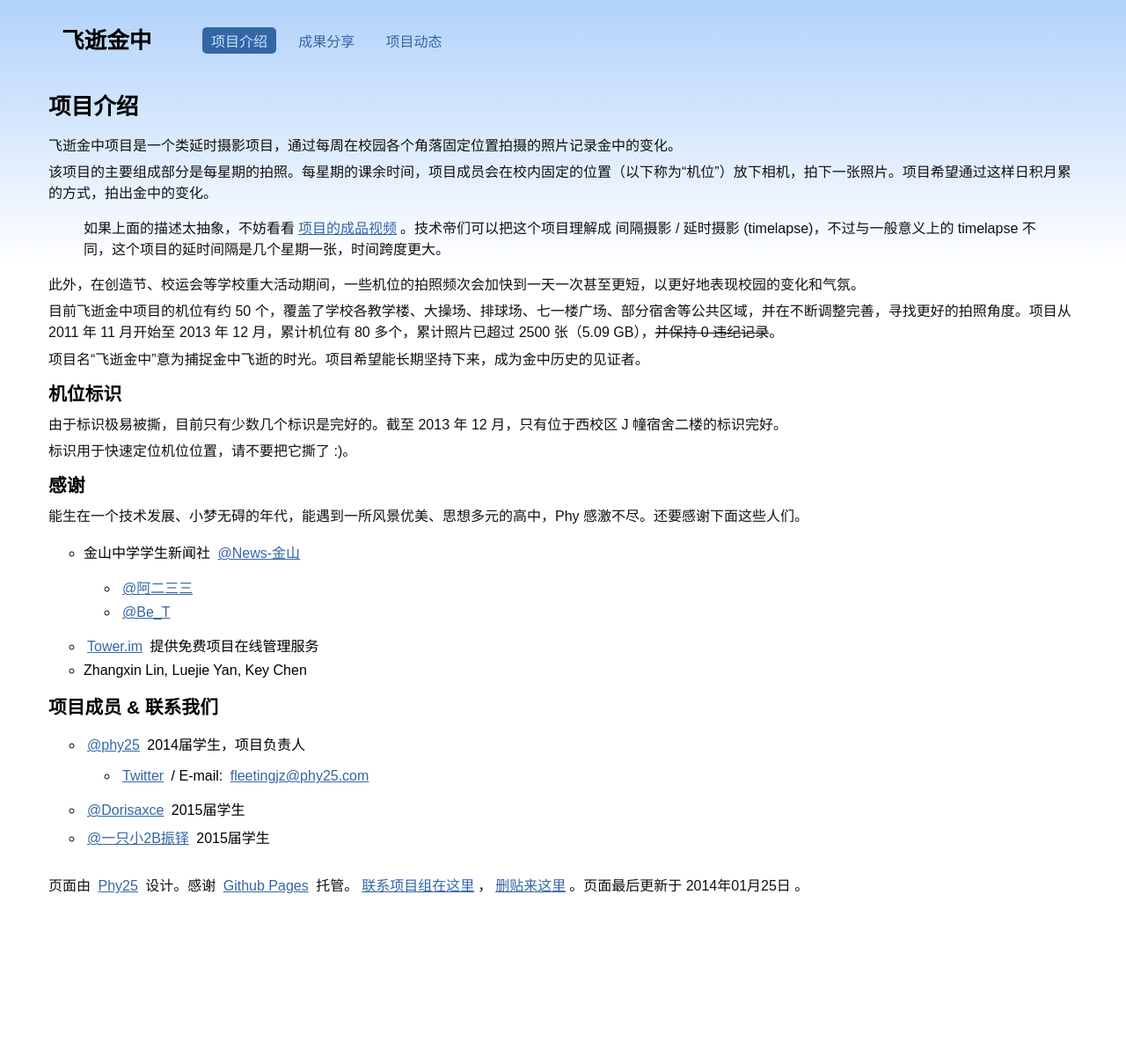
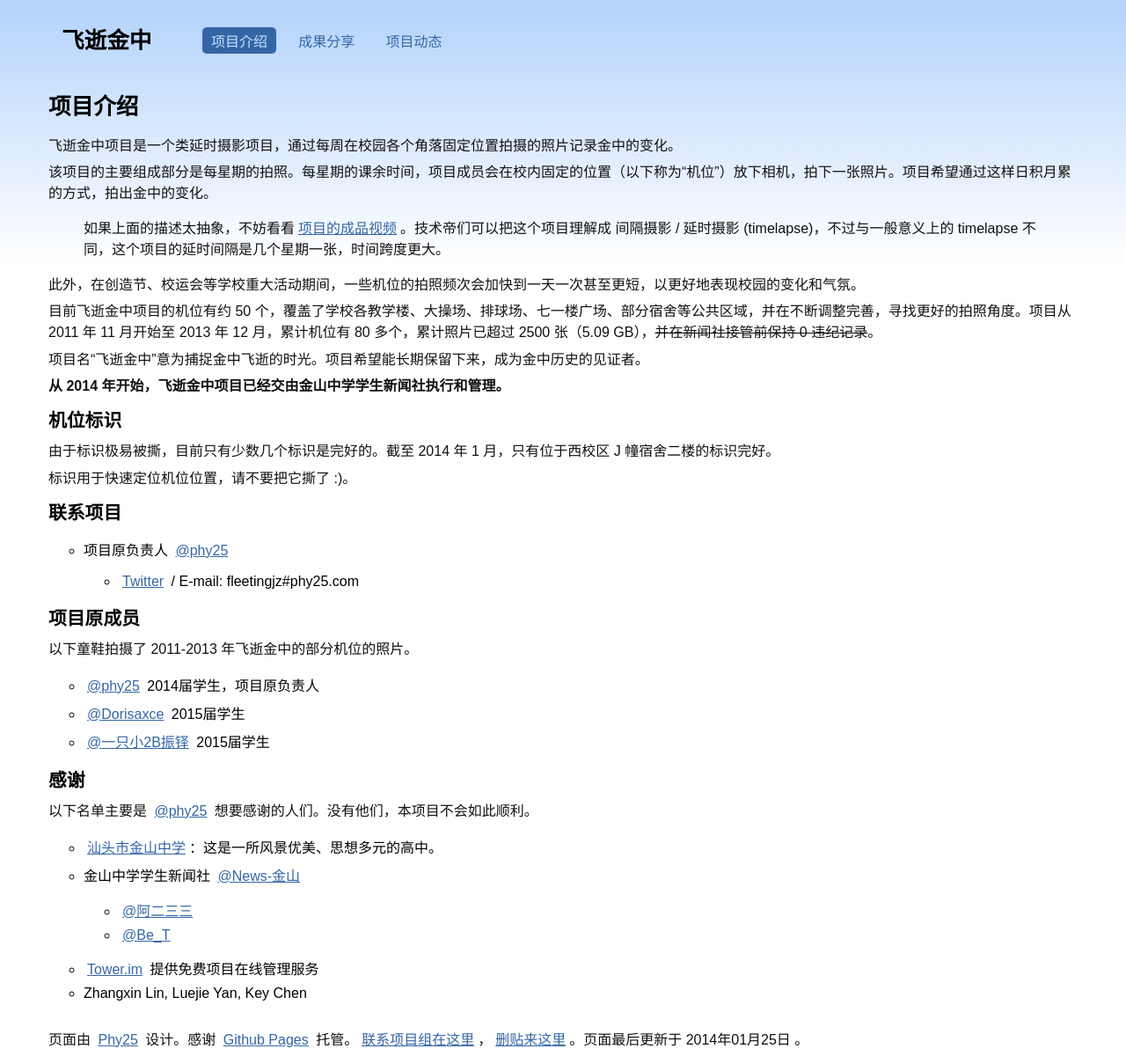
Before and after one commit to fleetingjz/fleetingjz.github.io, a Jekyll site: the page built from introduction.md, in a window 1280 px wide. Shown: the whole page at 88% size. Built offline with Jekyll 4.4.1, drawn with Linux system fonts in a browser that asks for light colours; before the commit the page ends 1026 px from its top, so only the background shows below that.

Commit message:
更新内容到最新状态。

```diff
--- a/introduction.md
+++ b/introduction.md
@@ -15,32 +15,42 @@ categories: introduction
 
 此外，在创造节、校运会等学校重大活动期间，一些机位的拍照频次会加快到一天一次甚至更短，以更好地表现校园的变化和气氛。
 
-目前飞逝金中项目的机位有约 50 个，覆盖了学校各教学楼、大操场、排球场、七一楼广场、部分宿舍等公共区域，并在不断调整完善，寻找更好的拍照角度。项目从 2011 年 11 月开始至 2013 年 12 月，累计机位有 80 多个，累计照片已超过 2500 张（5.09 GB），<del title="呵呵这个都敢说出来……做到是必须的……（数据不包括项目成员在进行其他拍摄任务时的违纪）">并保持 0 违纪记录</del>。
+目前飞逝金中项目的机位有约 50 个，覆盖了学校各教学楼、大操场、排球场、七一楼广场、部分宿舍等公共区域，并在不断调整完善，寻找更好的拍照角度。项目从 2011 年 11 月开始至 2013 年 12 月，累计机位有 80 多个，累计照片已超过 2500 张（5.09 GB），<del title="呵呵这个都敢说出来……做到是必须的……（数据不包括项目成员在进行其他拍摄任务时的违纪）">并在新闻社接管前保持 0 违纪记录</del>。
 
-项目名“飞逝金中”意为捕捉金中飞逝的时光。项目希望能长期坚持下来，成为金中历史的见证者。
+项目名“飞逝金中”意为捕捉金中飞逝的时光。项目希望能长期保留下来，成为金中历史的见证者。
+
+**从 2014 年开始，飞逝金中项目已经交由金山中学学生新闻社执行和管理。**
 
 
 机位标识
 --------
-由于标识极易被撕，目前只有少数几个标识是完好的。截至 2013 年 12 月，只有位于西校区 J 幢宿舍二楼的标识完好。
+由于标识极易被撕，目前只有少数几个标识是完好的。截至 2014 年 1 月，只有位于西校区 J 幢宿舍二楼的标识完好。
 
 标识用于快速定位机位位置，请不要把它撕了 :)。
 
 
+联系项目<a id="contact"> </a>
+-------------------
+* 项目原负责人 [@phy25](http://weibo.com/phy25 "新浪微博")
+   * [Twitter](https://twitter.com/phy25) / E-mail: fleetingjz#phy25.com
+
+
+项目原成员<a id="members"> </a>
+------------
+以下童鞋拍摄了 2011-2013 年飞逝金中的部分机位的照片。
+
+* [@phy25](http://weibo.com/phy25) 2014届学生，项目原负责人
+* [@Dorisaxce](http://weibo.com/anderaxce) 2015届学生
+* [@一只小2B振铎](http://weibo.com/2Bzhenduo) 2015届学生
+
+
 感谢<a id="acknowledgement"> </a>
 ----
-能生在一个技术发展、小梦无碍的年代，能遇到一所风景优美、思想多元的高中，Phy 感激不尽。还要感谢下面这些人们。
+以下名单主要是 [@phy25](http://weibo.com/phy25) 想要感谢的人们。没有他们，本项目不会如此顺利。
 
+* [汕头市金山中学](http://www.stjszx.net/)：这是一所风景优美、思想多元的高中。
 * 金山中学学生新闻社 [@News-金山](http://weibo.com/jinzhongnews)
    * [@阿二三三](http://weibo.com/guohaoe)
    * [@Be_T](http://weibo.com/u/2639383380)
 * [Tower.im](https://tower.im/) 提供免费项目在线管理服务
 * Zhangxin Lin, Luejie Yan, Key Chen
-
-项目成员 & 联系我们<a id="contact"></a>
--------------------
-
-*   [@phy25](http://weibo.com/phy25) 2014届学生，项目负责人
-    * [Twitter](https://twitter.com/phy25) / E-mail: <fleetingjz@phy25.com>
-*   [@Dorisaxce](http://weibo.com/anderaxce) 2015届学生
-*   [@一只小2B振铎](http://weibo.com/2Bzhenduo) 2015届学生
```
Also changed, not shown: works.md (+8 -4 lines).
